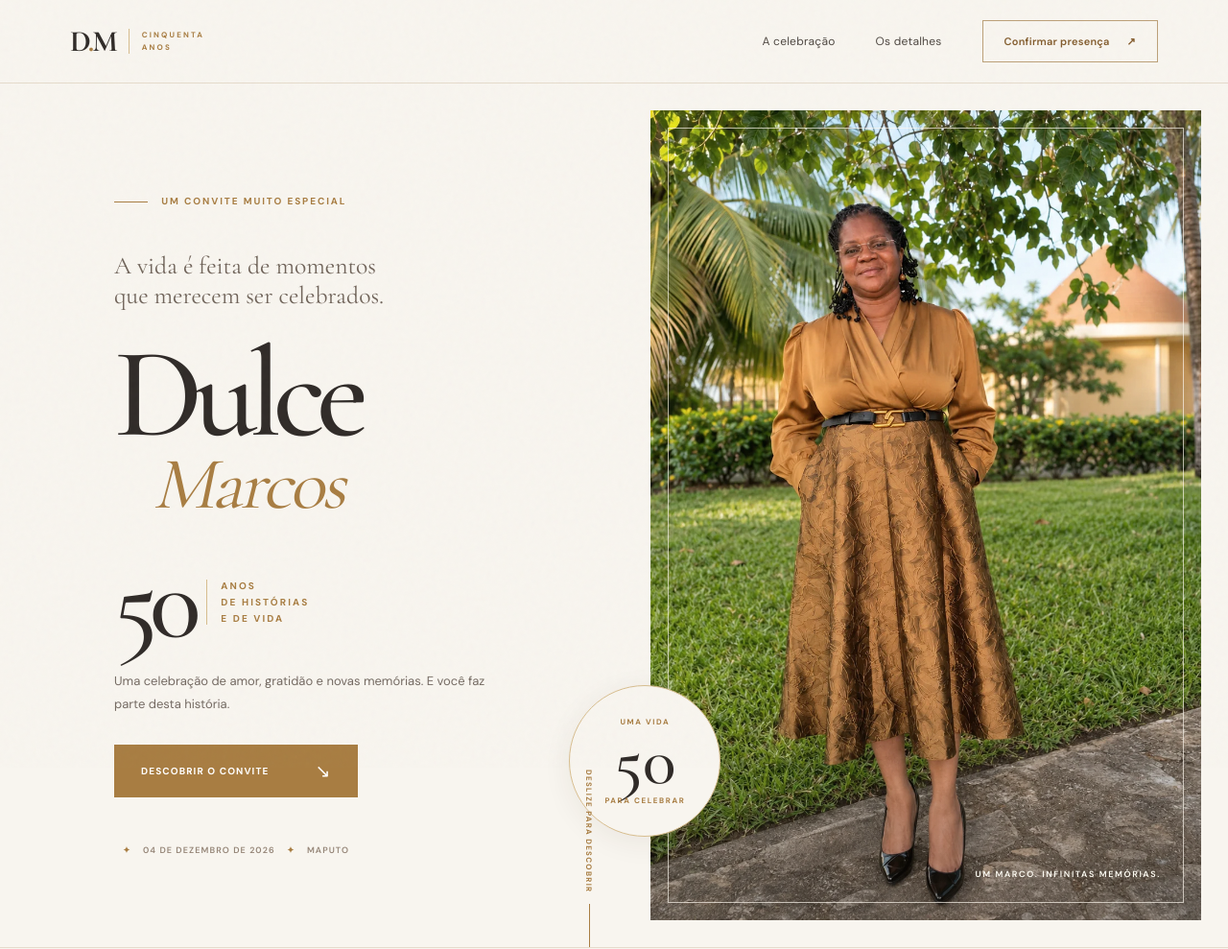
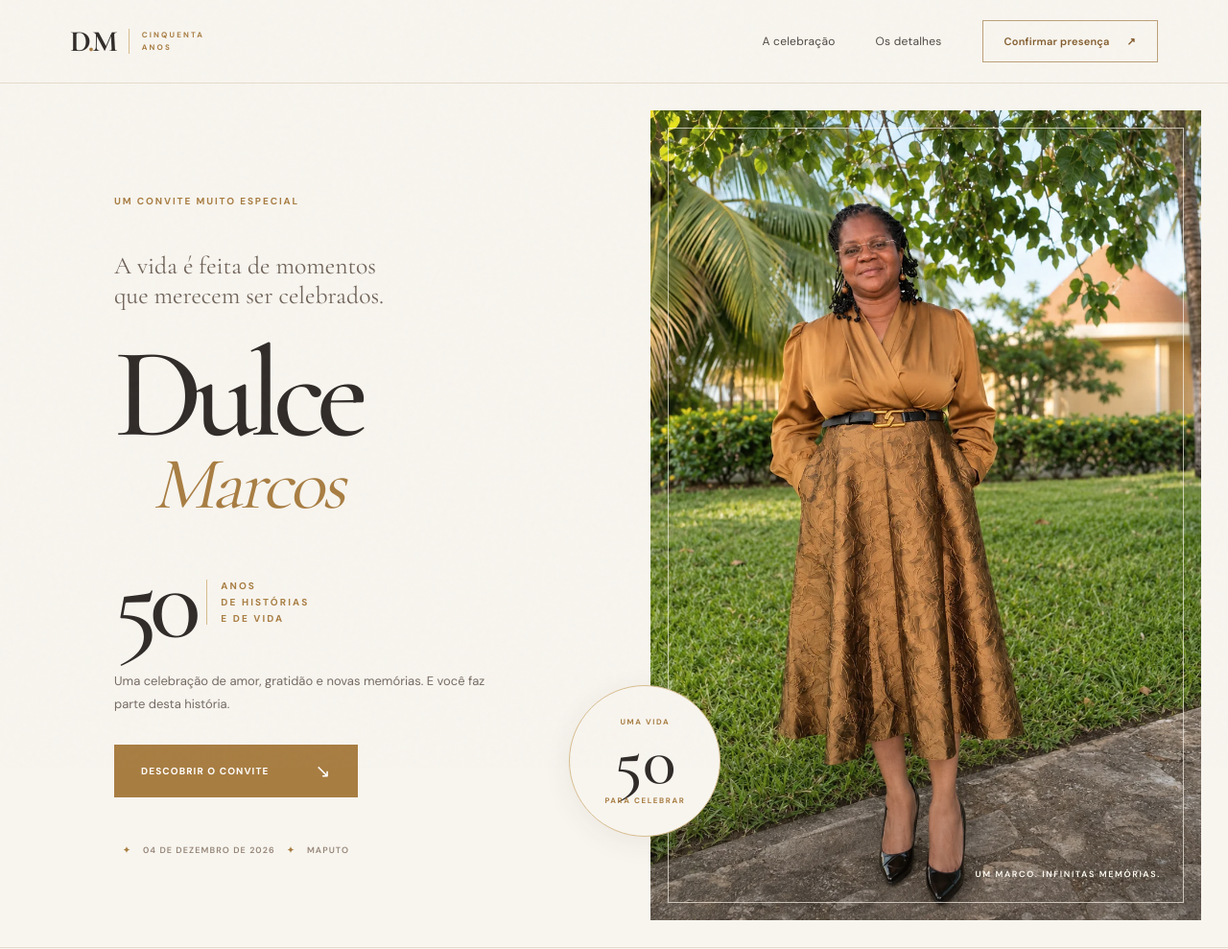
Before and after one commit to GracioKabongo/dulce-marcos, a plain HTML site: page index.html in a window 1280 px wide. Shown: the top 989 px of the page at 96% size. Drawn offline with nearby package versions, Linux system fonts and the light colour scheme; files whose address does not match are found by name.

Commit message:
Actualizar convite para versão final sem traço ou frase vertical

```diff
--- a/index.html
+++ b/index.html
@@ -33,7 +33,7 @@
   <main>
     <section class="hero" aria-labelledby="hero-title">
       <div class="hero-copy">
-        <p class="eyebrow fade-up"><span class="small-line"></span> UM CONVITE MUITO ESPECIAL</p>
+        <p class="eyebrow fade-up">UM CONVITE MUITO ESPECIAL</p>
         <p class="hero-intro fade-up delay-1">A vida é feita de momentos<br />que merecem ser celebrados.</p>
         <h1 id="hero-title" class="hero-name fade-up delay-2">Dulce<span>Marcos</span></h1>
         <div class="hero-occasion fade-up delay-3">
@@ -41,7 +41,7 @@
           <div class="hero-occasion-side"><span>ANOS</span><span>DE HISTÓRIAS</span><span>E DE VIDA</span></div>
         </div>
         <p class="hero-subtitle fade-up delay-3">Uma celebração de amor, gratidão e novas memórias. E você faz parte desta história.</p>
-        <a class="gold-button fade-up delay-4" href="#convite">Descobrir o convite <span aria-hidden="true">↘</span></a>
+        <a class="gold-button fade-up delay-4" href="#carta">Descobrir o convite <span aria-hidden="true">↘</span></a>
         <div class="hero-footnote fade-up delay-4"><span class="diamond-mini" aria-hidden="true">✦</span> 04 DE DEZEMBRO DE 2026 <span class="diamond-mini" aria-hidden="true">✦</span> MAPUTO</div>
       </div>
       <div class="hero-visual">
@@ -50,7 +50,6 @@
         <span class="hero-visual-annotation" aria-hidden="true">UM MARCO. INFINITAS MEMÓRIAS.</span>
         <div class="visual-border" aria-hidden="true"></div>
       </div>
-      <div class="scroll-cue" aria-hidden="true"><span>DESLIZE PARA DESCOBRIR</span><i></i></div>
     </section>
 
     <section class="special-invite section-pad" id="carta" aria-labelledby="special-invite-title">
```
